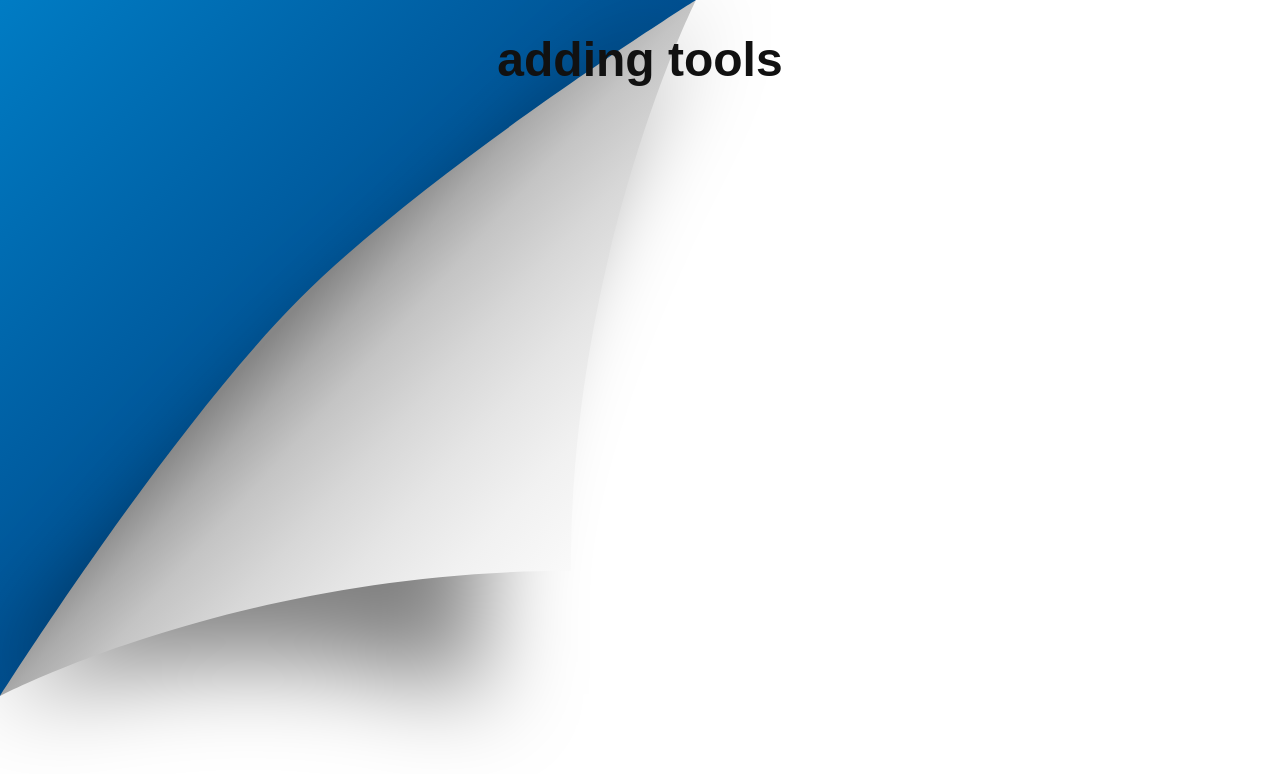
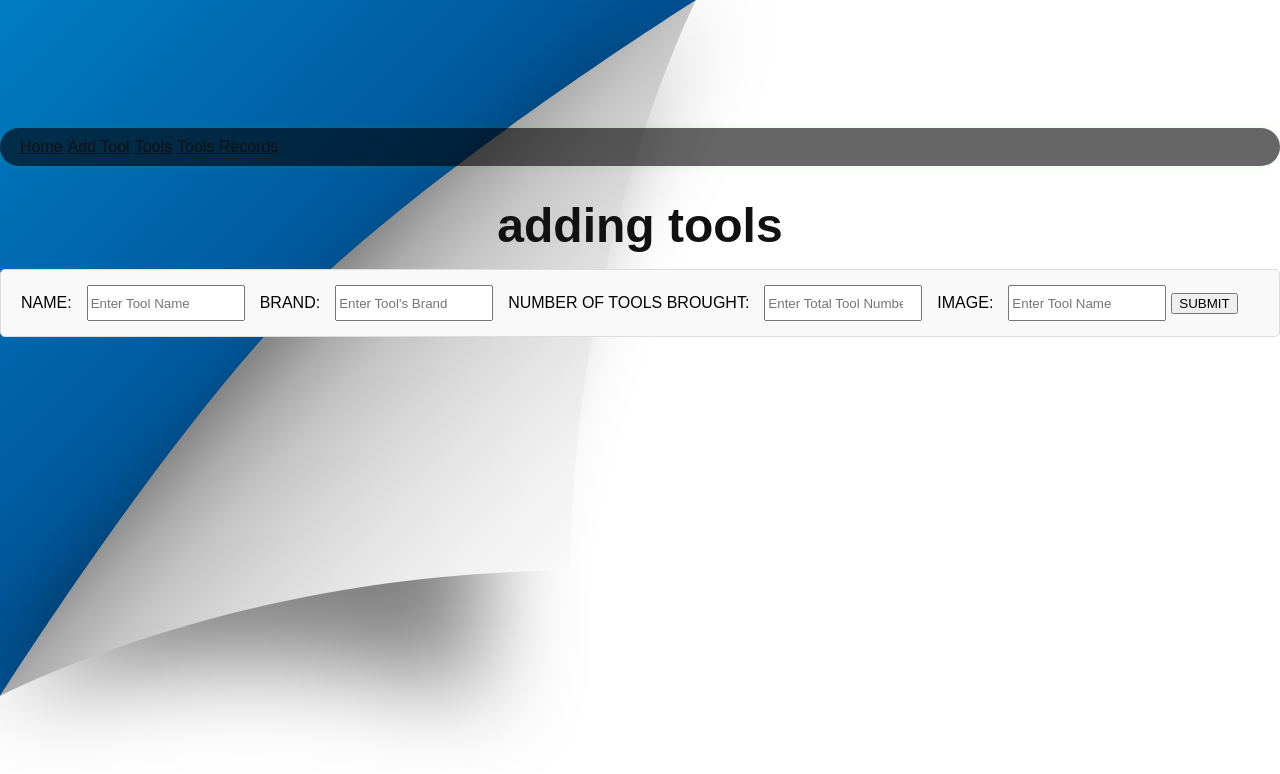
Before and after one commit to monalisasabina/PH-4-PROJECT-TOOLS-MANAGEMENT, a React (Vite) app in the folder client/: page /add_tools in a window 1280 px wide. Shown: the top 774 px of the page. Built offline with nearby package versions, Linux system fonts and the light colour scheme; no server answers.

Commit message:
added some tools

```diff
--- a/client/src/App.jsx
+++ b/client/src/App.jsx
@@ -1,11 +1,12 @@
 import { Outlet } from "react-router-dom";
+import NavBar from "./components/NavBar"
 
 function App(){
 
   return(
          <>
 
-
+         <NavBar/>
          <Outlet/>
 
          </>
--- a/client/src/Pages/AddTool.jsx
+++ b/client/src/Pages/AddTool.jsx
@@ -1,9 +1,51 @@
+import { useState,useEffect } from "react"
+import AddToolForm from "../components/addToolForm"
+
 function AddTool(){
+
+  const[tools, setTools] = useState([])
+  const[newTool, setNewTool] =useState(null)
+
+  useEffect(()=> {
+    fetch('http://127.0.0.1:5555/tools')
+    .then((res) => res.json())
+    .then((toolsData) => {
+                          console.log(toolsData)
+                          setTools(toolsData)
+                        })
+    .catch((error) => console.error('Error fetching tools',error))
+},[])
+
+
+  // Handle Tool Submit
+  function handleSubmitTool(newTool){
+
+      setTools([...tools, newTool])
+      setNewTool(newTool)
+  }
+
 
     return(
         <>
           <h1>adding tools</h1>
 
+          <AddToolForm  onAddTool={handleSubmitTool} />
+
+          {/* One Tool card */}
+
+          {newTool && (
+             <div className="tool_card">
+               <h2>New Tool Added</h2>
+               <h3>{newTool.name}</h3>
+               <img src={newTool.image}/>
+               <p>Brand:{newTool.brand}</p>
+               <p>Total number of tools bought: <strong> {newTool.no_of_tools} </strong> </p>
+               <p>Purchase date: <strong>{newTool.purchase_date}</strong></p>
+
+         </div>
+          )}
+
+
         </>
     )
 }
--- a/client/src/Pages/Table.css
+++ b/client/src/Pages/Table.css
@@ -19,7 +19,20 @@ thead{
   border: 1px solid #ddd; /* Optional border for form */
   border-radius: 5px; /* Optional rounded corners */
   background-color: #f9f9f9; /* Optional background color */
+  color: black;
 }
+
+.tools_form{
+
+  max-width: 1470px; /* Set a max width for the form */
+  margin: 0 auto; /* Center the form horizontally */
+  padding: 10px; /* Add padding inside the form */
+  border: 1px solid #ddd; /* Optional border for form */
+  border-radius: 5px; /* Optional rounded corners */
+  background-color: #f9f9f9; /* Optional background color */
+  color: black;
+}
+
 
 input{
     width: 150px;
--- /dev/null
+++ b/client/src/components/addToolForm.jsx
@@ -0,0 +1,97 @@
+import { useState } from "react"
+
+function AddToolForm({onAddTool}){
+
+    const[name ,setName] =useState('')
+    const[brand, setBrand] = useState('')
+    const[noOfTools, setNoOfTools] = useState('')
+    const[image,setImage] = useState('')
+
+
+    //Name field
+    function handleNameChange(event){
+        setName(event.target.value)
+        console.log(event.target.value)
+    }
+
+    // Brand field
+    function handleBrandChange(event){
+        setBrand(event.target.value)
+        console.log(event.target.value)
+    }
+
+    // No. of Tools
+    function handleToolsChange(event){
+        setNoOfTools(event.target.value)
+        console.log(event.target.value)
+    }
+
+    // Image
+    function handleImageChange(event){
+        setImage(event.target.value)
+        console.log(event.target.value)
+    }
+
+    // Submitting the new tool
+    function handleAddToolSubmit(event){
+
+            event.preventDefault()
+
+            const toolsData={
+                name:name,
+                brand:brand,
+                no_of_tools:noOfTools,
+                image:image,
+                available_tools:noOfTools,
+            }
+            console.log("Tools Data:",toolsData)
+
+            fetch(`http://127.0.0.1:5555/tools `, {
+                method: "POST",
+                headers: {
+                  "Content-Type": "application/json",
+                },
+                body: JSON.stringify(toolsData),
+              })
+                .then((res) => res.json())
+                .then((newTool) => {
+                    onAddTool(newTool)
+                    console.log("API Response:",newTool)
+                })
+                .catch((error) => {
+                    console.error("Error adding tool:",error)})
+
+
+                // resetting field form
+                setName('');
+                setBrand('');
+                setNoOfTools('');
+                setImage('')
+
+    }
+
+    return(
+
+        <>
+          <form className="tools_form" onSubmit={handleAddToolSubmit}>
+            <label htmlFor="name">NAME:</label>
+            <input onChange={handleNameChange} value={name} type="text" placeholder="Enter Tool Name"/>
+
+            <label htmlFor="brand">BRAND:</label>
+            <input onChange={handleBrandChange} value={brand} type="text" placeholder="Enter Tool's Brand"/>
+
+            <label htmlFor="no_of_tools">NUMBER OF TOOLS BROUGHT:</label>
+            <input onChange={handleToolsChange} value={noOfTools} type="number" placeholder="Enter Total Tool Number"/>
+
+            <label htmlFor="image">IMAGE:</label>
+            <input onChange={handleImageChange} value={image} type="text" placeholder="Enter Tool Name"/>
+
+            <button type="submit">SUBMIT</button>
+
+          </form>
+
+        </>
+    )
+}
+
+export default AddToolForm
```
Also changed, not shown: 2 other files (tests, documents, lock files or other folders).
